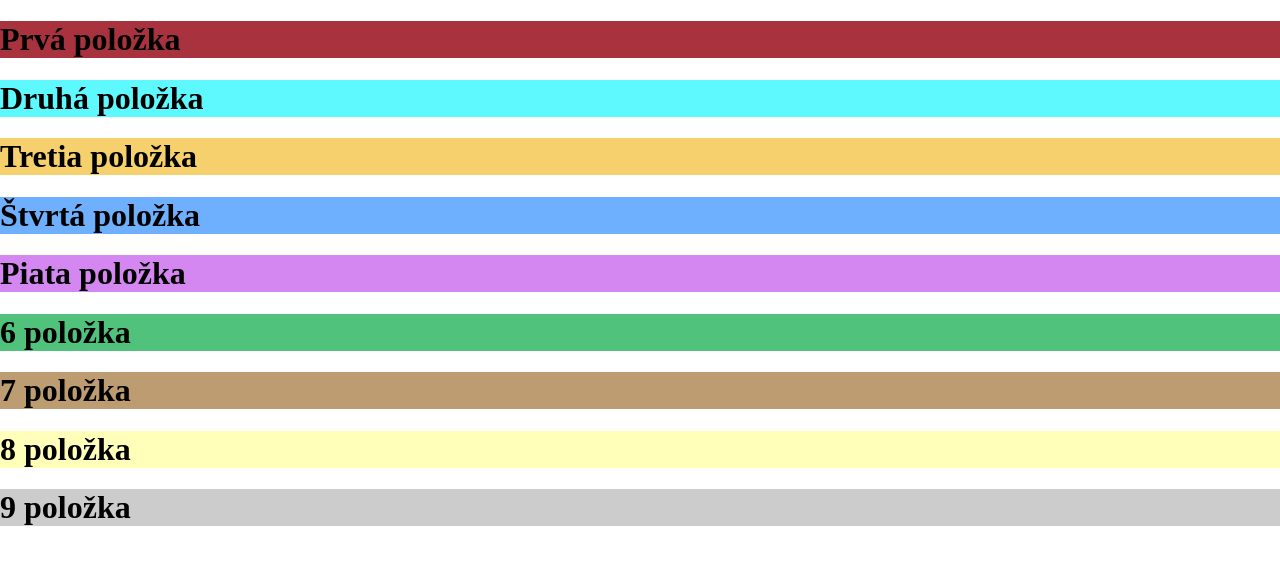
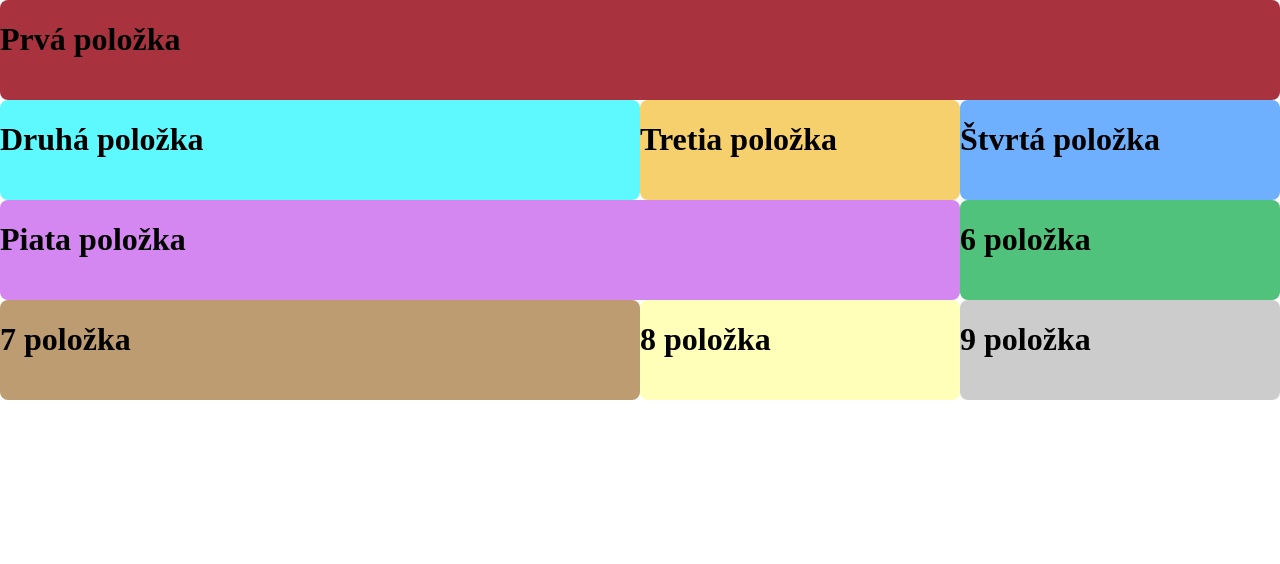
Before and after one commit to kudrypatres-afk/2.F-html-css-javascript, a plain HTML site: page epu/04_grid/index.html in a window 1280 px wide. Drawn offline with Linux system fonts and the light colour scheme.

Commit message:
style.css hotovo

```diff
--- a/epu/04_grid/assets/css/style.css
+++ b/epu/04_grid/assets/css/style.css
@@ -8,10 +8,14 @@ body{
 }
 
 .containter{
-
+display: grid;
+grid-template-row: 1fr;
     }
 
-
+   .containter > div{
+    border-radius: 8px;
+    min-height: 100px;
+   }
 .item1{
 
     background-color: #a8333f;
@@ -20,9 +24,35 @@ body{
 .item3{background-color: #f5d06c; }
 .item4{background-color: #6eb0fd; }
 .item5{background-color: #d487f0; }
-.item6{
-    grid-column: 2 / 5;
-    background-color: #51c27b; }
+.item6{ background-color: #51c27b; }
 .item7{background-color: #bd9c71;}
 .item8{background-color: #FFFFBA;}
 .item9{background-color: #CCCCCC; }
+
+
+
+@media (min-width: 768px){
+.containter{
+    grid-template-columns: 1fr 1fr;
+}
+.item1{
+grid-row: span 3;
+grid-column: ;
+}
+.item5{
+    grid-column: span 2;
+}
+}
+
+
+@media (min-width: 1024px){
+    .containter {
+grid-template-columns: 2fr 1fr 1fr;
+}
+.item1{
+    grid-column: 1 / 4;
+}
+.item5{
+    grid-column: 1 / 3
+}
+}
```
